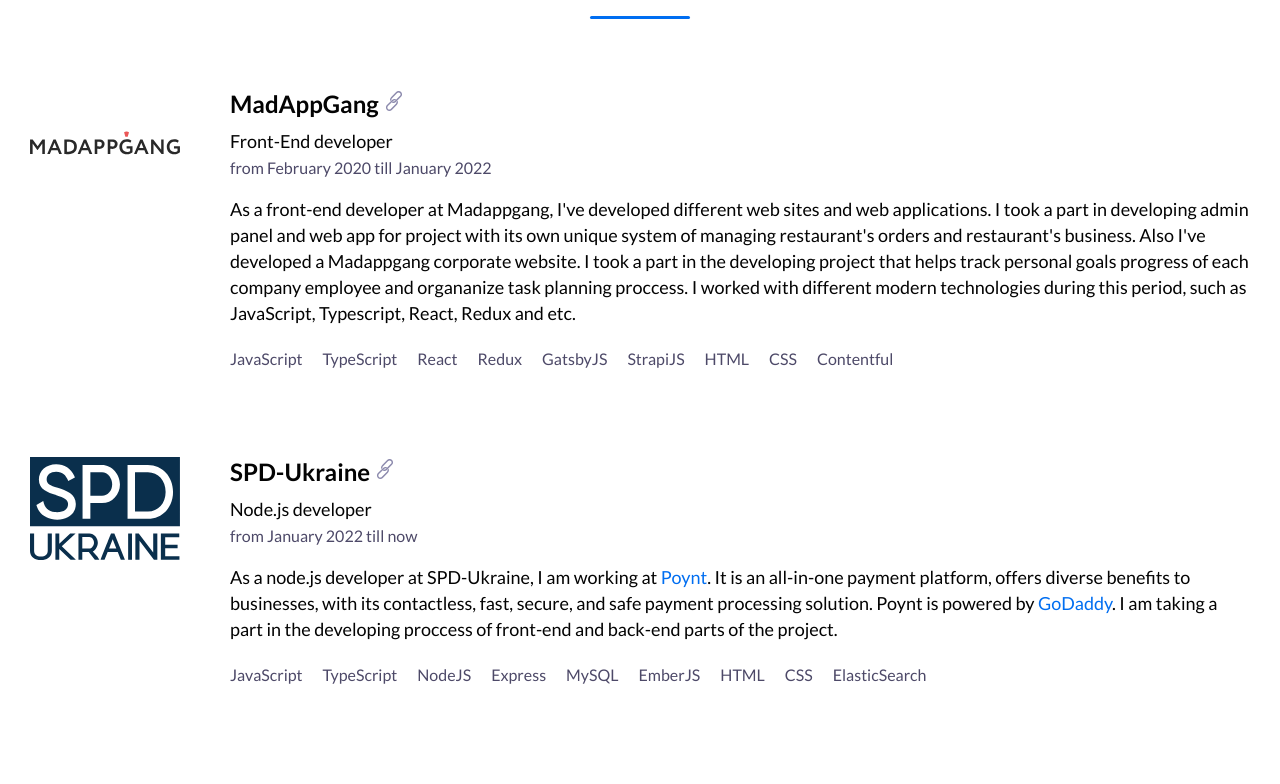
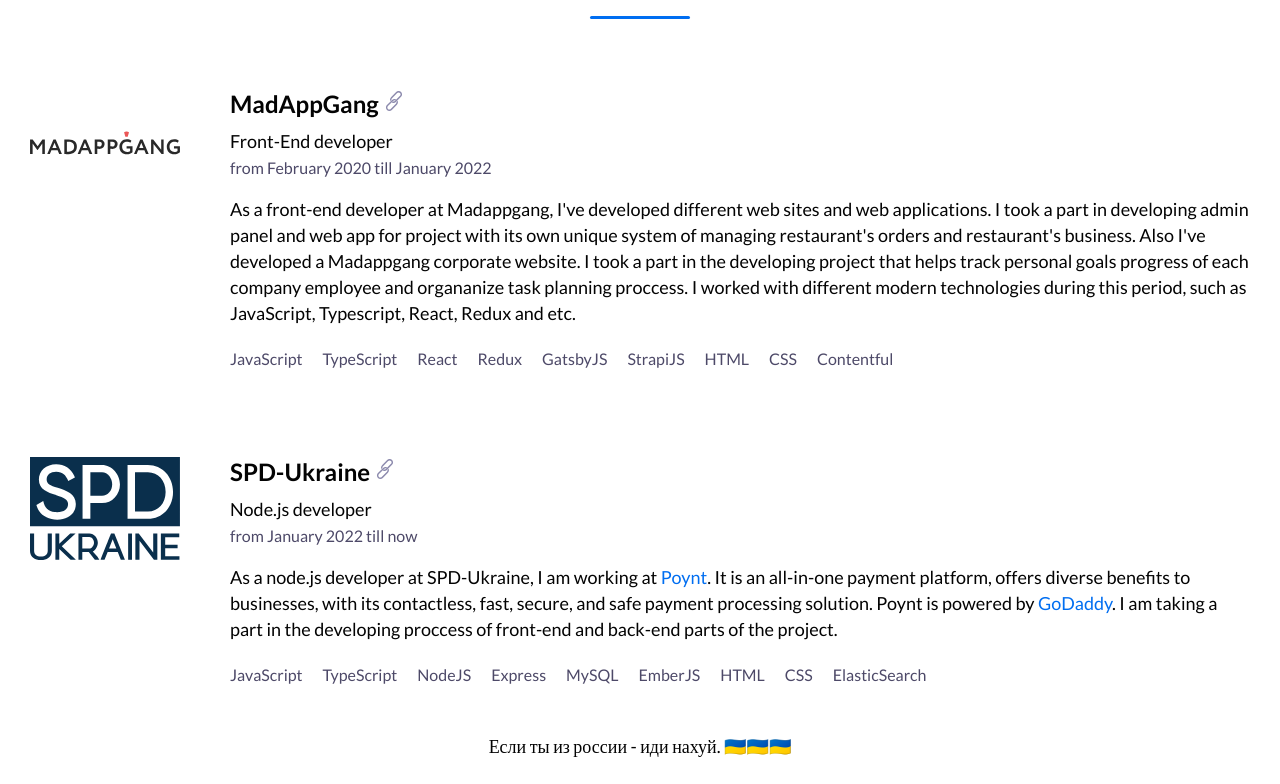
Before and after one commit to ihor-finance/ifin_space, a React (Create React App) app: page /about_me in a window 1280 px wide. Shown: the part 505-1289 px from the top of the page. Before the commit the page ends 1223 px from the top, so only its background shows below. Built offline with nearby package versions, Linux system fonts and the light colour scheme; no server answers.

Commit message:
added footer

```diff
--- a/src/App.tsx
+++ b/src/App.tsx
@@ -3,6 +3,7 @@
 
 import Navbar from "./components/Navbar";
 import ScrollToTop from "./components/ScrollToTop";
+import Footer from "./components/Footer";
 
 import AboutMe from "./pages/AboutMe";
 import Main from "./pages/Main";
@@ -22,6 +23,7 @@
           {/* <Route path="*" element={<NotFound />}/> */}
         </Routes>
       </main>
+      <Footer />
     </ScrollToTop>
   );
 };
--- /dev/null
+++ b/src/components/Footer.tsx
@@ -0,0 +1,11 @@
+import { FC } from "react";
+
+const Footer: FC = () => {
+  return (
+    <footer className="footer">
+      <p>Если ты из россии - иди нахуй. 🇺🇦🇺🇦🇺🇦</p>
+    </footer>
+  );
+};
+
+export default Footer;
--- /dev/null
+++ b/src/styles/components/Footer.scss
@@ -0,0 +1,16 @@
+.footer {
+  padding: 45px 0 25px;
+  display: flex;
+  align-items: center;
+  justify-content: center;
+
+  p {
+    font-size: 18px;
+  }
+
+  @include for-phone-only {
+    p {
+      font-size: 14px;
+    }
+  }
+}
--- a/src/styles/components/index.scss
+++ b/src/styles/components/index.scss
@@ -6,3 +6,4 @@
 @import './Heading.scss';
 @import './Paragraph.scss';
 @import './CodeBlock.scss';
+@import './Footer.scss';
--- a/src/styles/general/common.scss
+++ b/src/styles/general/common.scss
@@ -7,7 +7,6 @@
 html {
   color: $black;
   font-family: $lato;
-  padding-bottom: 30px;
 }
 
 h2 {
```
